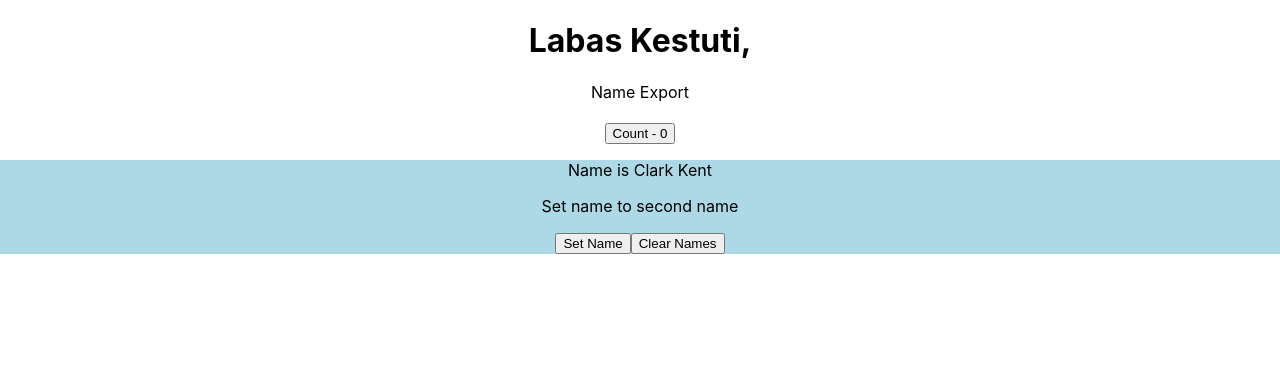
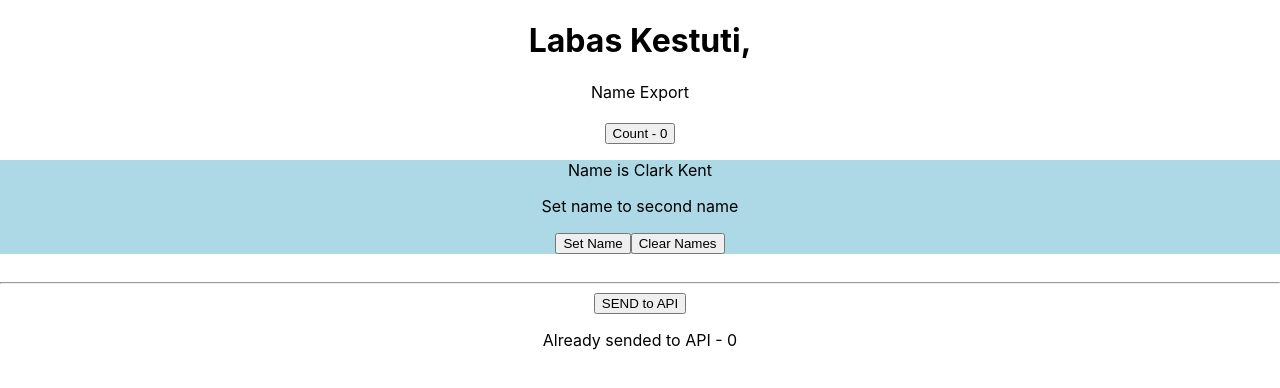
Before and after one commit to KurKestutis/First-Steps-in-React, a React (Create React App) app: page / in a window 1280 px wide. Shown: the top 388 px of the page. Built offline with nearby package versions, Linux system fonts and the light colour scheme.

Commit message:
5 Asynchronous useState

```diff
--- a/src/App.js
+++ b/src/App.js
@@ -2,6 +2,7 @@ import React, { Component } from "react";
 import {NameExport} from "./mistakes/NamedExport"
 import {Counter} from "./mistakes/Counter2"
 import {Name} from "./mistakes/Name"
+import {AsyncSetState} from "./mistakes/AsyncSetState"
 
 
 import "./App.css";
@@ -17,6 +18,9 @@ class App extends Component {
         <br/>
         <Counter/>
         <Name/>
+        <br/>
+        <hr/>
+        <AsyncSetState/>
       </div>
     );
   }
--- /dev/null
+++ b/src/mistakes/AsyncSetState.js
@@ -0,0 +1,20 @@
+import React, {useState, useEffect} from 'react'
+
+export const AsyncSetState = () => {
+    const [count, setCount] = useState(0)
+
+    const sendCountValueToAPI = () => {
+        setCount  (count +1)
+        // console.log('Sending count value to API', count)
+    }
+
+    useEffect(() => {
+        console.log('Sending count value to API', count)
+    }, [count])
+
+    return(
+        <div>
+            <button onClick={sendCountValueToAPI}>SEND to API</button>
+            <p>Already sended to API - {count}</p>
+        </div>)
+}
```
